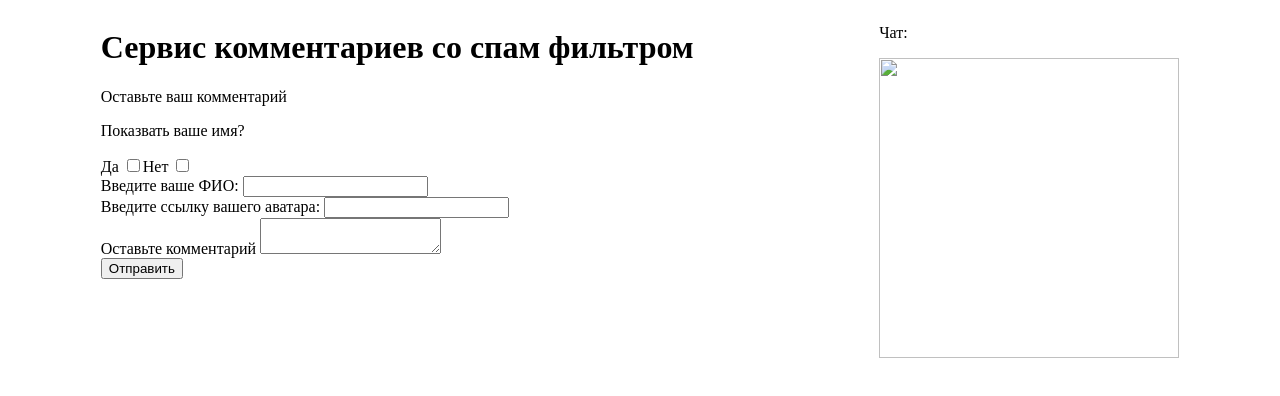
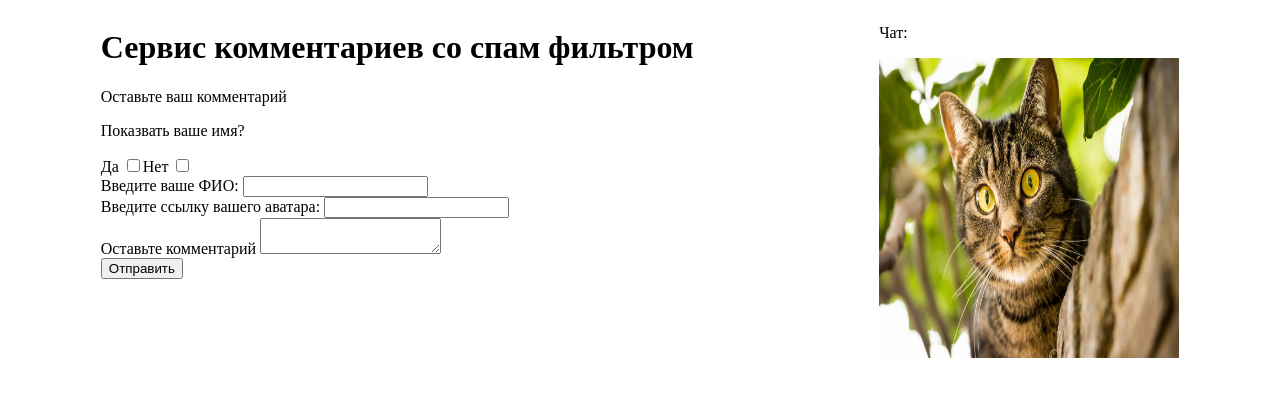
Before and after one commit to AnzhelikaMullova/Week4-js, a plain HTML site: page index.html in a window 1280 px wide. Both pictures are taken after a click on the button "Отправить". Drawn offline with Linux system fonts and the light colour scheme.

Commit message:
add rand

```diff
--- a/index.html
+++ b/index.html
@@ -63,22 +63,23 @@
             let img = document.getElementById('img');
 
             const catAvatar = [
-                "assets\img\cat1.jpg",
-                "assets\img\cat2.jpg",
-                "assets\img\cat3.jpg",
-                'assets\img\cat4.jpg',
-                'assets\img\cat5.jpg',
-                'assets\img\cat6.jpg',
-                'assets\img\cat7.jpg'
+                "./assets/img/cat1.jpg",
+                "./assets/img/cat2.jpg",
+                "./assets/img/cat3.jpg",
+                "./assets/img/cat4.jpg",
+                "./assets/img/cat5.jpg",
+                "./assets/img/cat6.jpg",
+                "./assets/img/cat7.jpg"
 
             ];
 
             if (url == "") {
-                let rand = catAvatar[Math.floor(Math.random() * catAvatar.length)];
+                let rand = catAvatar[Math.floor(Math.random() * catAvatar.length - 1)];
                 return img.src = rand;
 
 
             }
+            console.log(rand);
 
         }
 
```
